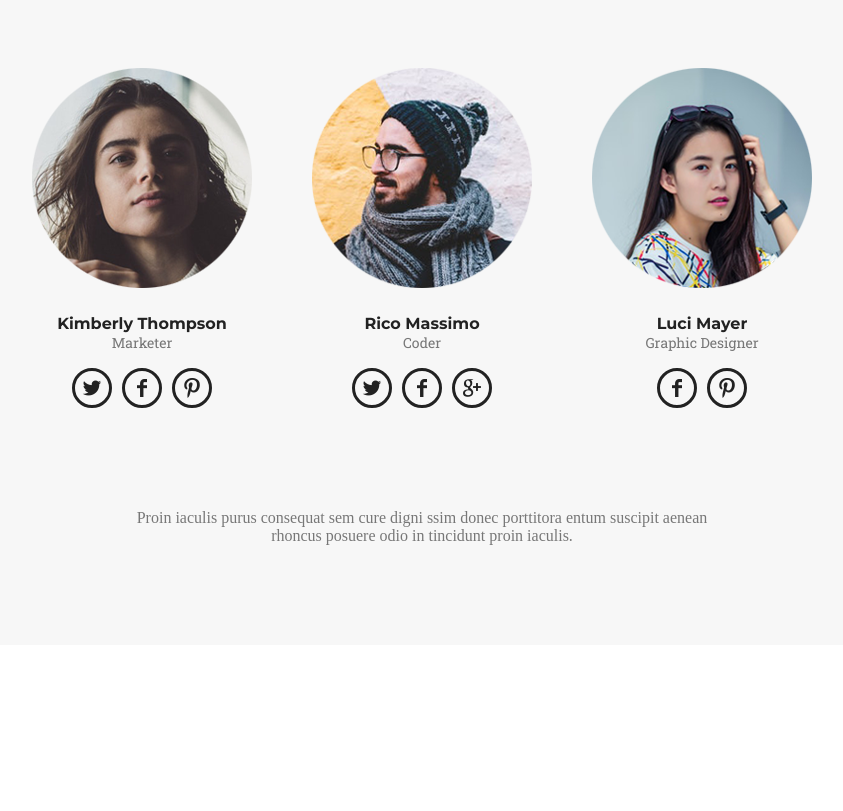
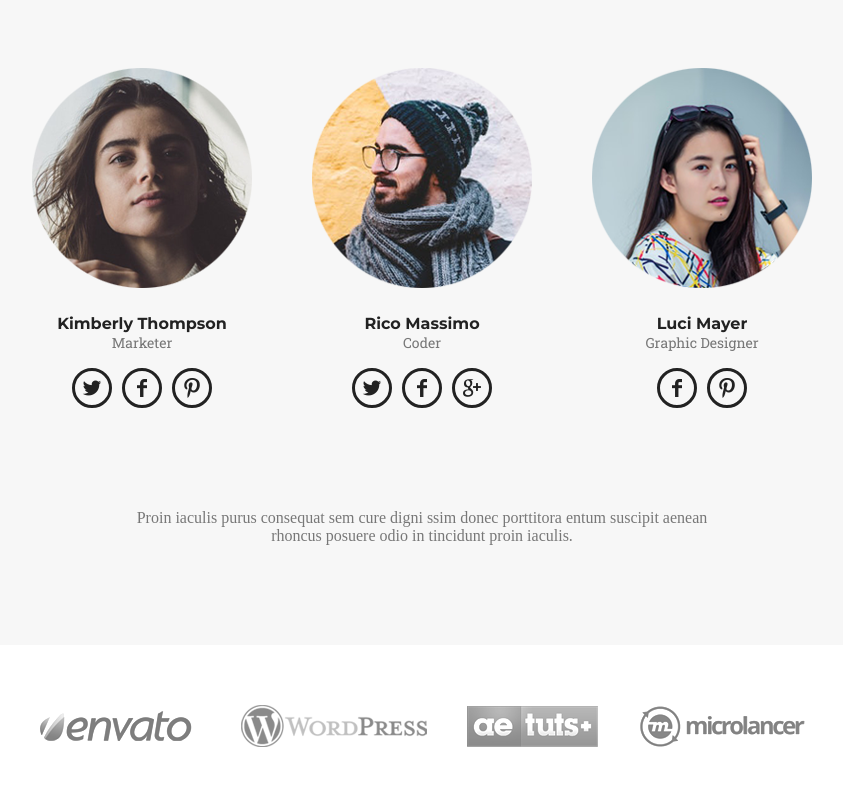
Before and after one commit to busik90/7.7.Golden, a website: page index.html in a window 1280 px wide. Shown: the part 4021-4832 px from the top of the page, without its empty margins (218-1061 px from the left). Before the commit the page ends 4666 px from the top, so only its background shows below. Drawn offline with Linux system fonts and the light colour scheme.

```diff
--- a/index.html
+++ b/index.html
@@ -263,5 +263,16 @@
 
       </div> <!-- .content -->
     </section> <!-- .team -->
+
+    <section class="section companies">
+        <div class="content">
+          <div class="flex-row">
+            <div class="col-3"><img src="images/companies/Envato.png" alt="Envato"></div>
+            <div class="col-3"><img src="images/companies/WordPress.png" alt="WordPress"></div>
+            <div class="col-3"><img src="images/companies/Tuts+.png" alt="AE Tuts+"></div>
+            <div class="col-3"><img src="images/companies/Microlancer-Copy.png" alt="Microlancer Copy"></div>
+          </div> <!-- .flex-row -->
+        </div> <!-- .content -->
+      </section> <!-- .companies -->
 </body>
 </html>
--- a/sass/style.scss
+++ b/sass/style.scss
@@ -359,3 +359,14 @@
     max-width: 600px;
   }
 } // .team
+
+.companies {
+  .content {
+    padding-top: 60px;
+    padding-bottom: 60px;
+  }
+
+  [class^="col-"] {
+    padding: 0 20px;
+  }
+} // .companies
```
Also changed, not shown: css/style.css, images/companies/Microlancer-Copy.png (renamed from images/companies/Microlancer copy.png), 1 other file.
